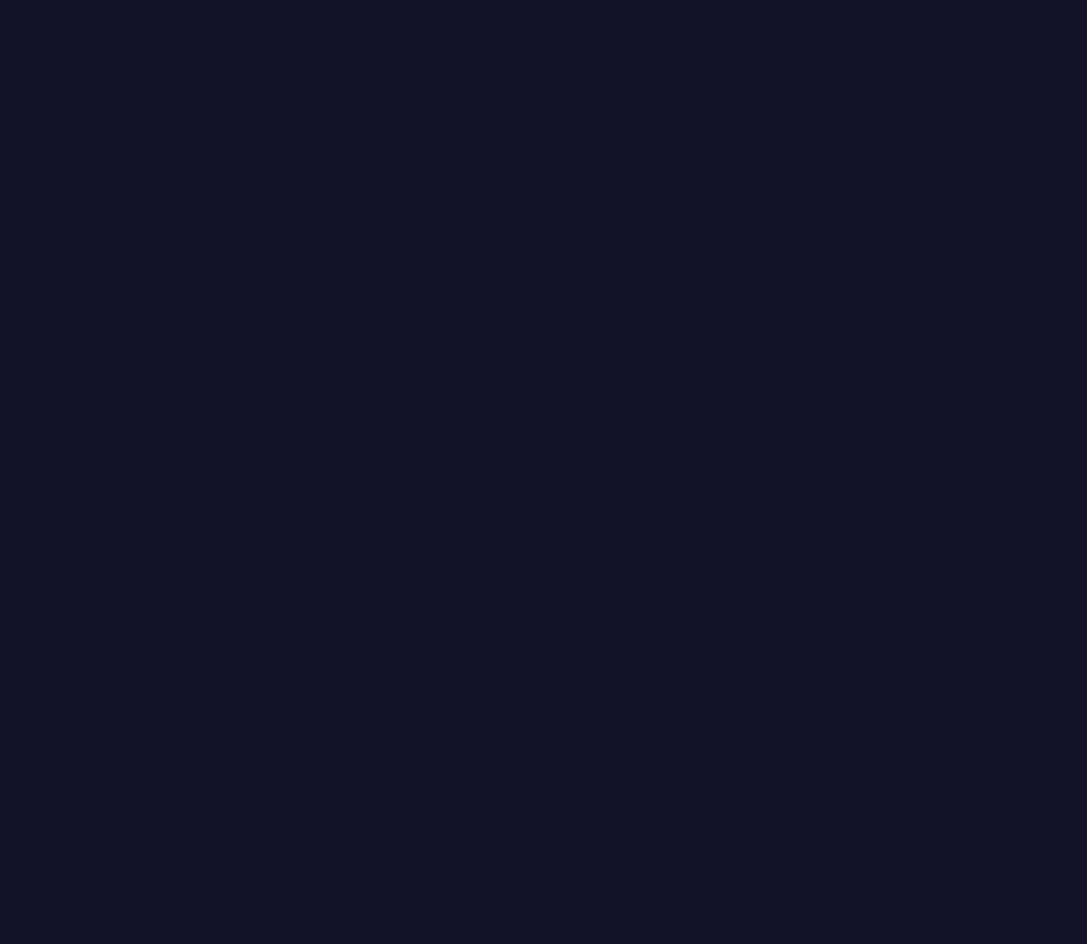
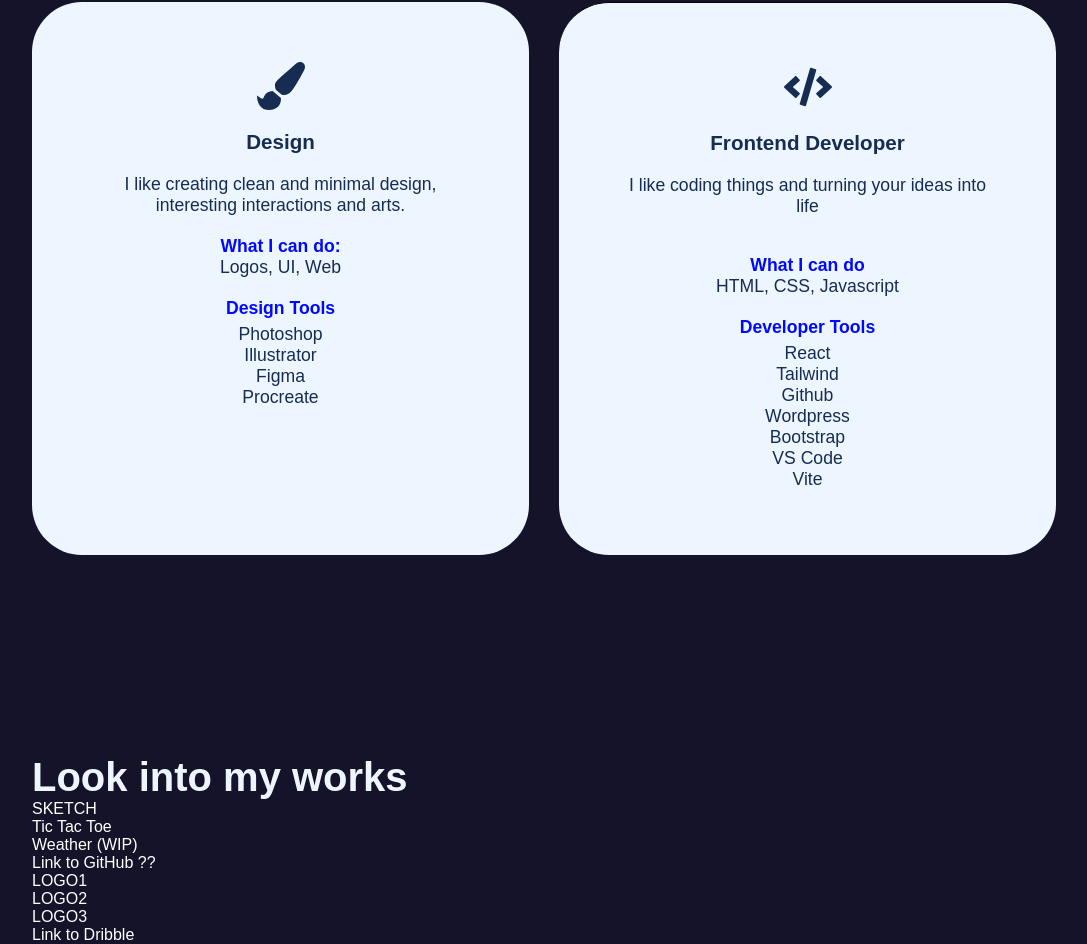
Before and after one commit to Molikuc/Portfolio, a React (Vite) app: page / in a window 1280 px wide. Shown: the part 1762-2706 px from the top of the page, without its empty margins (96-1183 px from the left). Built offline with nearby package versions, Linux system fonts and the light colour scheme.

Commit message:
Adding the Tools Section + Adding the Dribbble icon

```diff
--- a/src/App.jsx
+++ b/src/App.jsx
@@ -3,6 +3,7 @@ import Header from "./components/Header";
 import Hero from "./components/Hero";
 import About from "./components/About";
 import Tools from "./components/Tools";
+import Project from "./components/Project";
 
 function App() {
   return (
@@ -12,6 +13,7 @@ function App() {
         <Hero />
         <About />
         <Tools />
+        <Project />
       </main>
     </div>
   );
--- a/src/components/Header.jsx
+++ b/src/components/Header.jsx
@@ -1,5 +1,5 @@
 import React from "react";
-import { FaGithub, FaInstagram, FaLinkedin } from "react-icons/fa";
+import { FaGithub, FaInstagram, FaLinkedin, FaDribbble } from "react-icons/fa";
 
 function Header() {
   return (
@@ -33,6 +33,12 @@ function Header() {
               <FaGithub />
             </a>
             <a
+              className="header--socials"
+              href="https://dribbble.com/Polikuc"
+              target="_blank">
+              <FaDribbble />
+            </a>
+            <a
               href="mailto:ruiz.alexis1996@gmail.com"
               className="header--email">
               ruiz.alexis1996@gmail.com
--- /dev/null
+++ b/src/components/Project.jsx
@@ -0,0 +1,27 @@
+import React from "react";
+
+function Project() {
+  return (
+    <section className="project">
+      <h2>Look into my works</h2>
+      <div>
+        <div>SKETCH</div>
+        <div>Tic Tac Toe</div>
+        <div>Weather (WIP)</div>
+        <div>Link to GitHub ??</div>
+      </div>
+      <div>
+        <div>LOGO1</div>
+        <div>LOGO2</div>
+        <div>LOGO3</div>
+        <div>Link to Dribble</div>
+      </div>
+      <div>
+        <div>I make article of my coding path</div>
+        <div>link to DEV.to</div>
+      </div>
+    </section>
+  );
+}
+
+export default Project;
--- a/src/components/Tools.jsx
+++ b/src/components/Tools.jsx
@@ -1,10 +1,54 @@
 import React from "react";
+import { FaPaintBrush, FaCode } from "react-icons/fa";
 
 function Tools() {
   return (
     <section className="tools">
-      <h2>Tools</h2>
-      <div></div>
+      <h2>What I do</h2>
+      <div className="tools--container">
+        <div className="tools--design">
+          <FaPaintBrush className="icon" />
+          <h3>Design</h3>
+          <p>
+            I like creating clean and minimal design, interesting interactions
+            and arts.
+          </p>
+          <div>
+            <p className="blue bold">What I can do:</p>
+            <p>Logos, UI, Web</p>
+          </div>
+          <div>
+            <p className="blue bold">Design Tools</p>
+            <ul className="tools--list">
+              <li>Photoshop</li>
+              <li>Illustrator</li>
+              <li>Figma</li>
+              <li>Procreate</li>
+            </ul>
+          </div>
+        </div>
+        <div className="tools--frontend-developer">
+          <FaCode className="icon" />
+          <h3>Frontend Developer</h3>
+          <p>I like coding things and turning your ideas into life</p>
+          <div className="frontend--canDoList">
+            <p className="blue bold">What I can do</p>
+            <p>HTML, CSS, Javascript</p>
+          </div>
+          <div>
+            <p className="blue bold">Developer Tools</p>
+            <ul className="tools--list">
+              <li>React</li>
+              <li>Tailwind</li>
+              <li>Github</li>
+              <li>Wordpress</li>
+              <li>Bootstrap</li>
+              <li>VS Code</li>
+              <li>Vite</li>
+            </ul>
+          </div>
+        </div>
+      </div>
     </section>
   );
 }
--- a/src/index.css
+++ b/src/index.css
@@ -22,6 +22,14 @@
 
 body {
   background-color: #15132a;
+}
+
+.blue {
+  color: #0008ff;
+}
+
+.bold {
+  font-weight: bold;
 }
 
 header {
@@ -173,7 +181,7 @@ header {
   transition: 0.4s cubic-bezier(0.37, 0.17, 0.4, 0.79);
 }
 
-@media screen and (min-width: 760px) {
+@media screen and (min-width: 768px) {
   header {
     box-shadow: rgba(0, 0, 0, 0.35) 0px 5px 15px;
   }
@@ -207,7 +215,7 @@ header {
   }
 }
 
-@media screen and (min-width: 1300px) {
+@media screen and (min-width: 1200px) {
   .header--menu {
     padding-top: 10px;
     width: 30vw;
@@ -250,7 +258,7 @@ header {
   color: #86aace;
 }
 
-@media screen and (min-width: 1120px) {
+@media screen and (min-width: 1200px) {
   .hero {
     background: url(./images/hero.svg);
     background-repeat: no-repeat;
@@ -314,7 +322,7 @@ header {
   filter: none;
 }
 
-@media screen and (min-width: 760px) {
+@media screen and (min-width: 768px) {
   .about {
     flex-direction: row;
     flex-wrap: wrap;
@@ -334,7 +342,7 @@ header {
   }
 }
 
-@media screen and (min-width: 1120px) {
+@media screen and (min-width: 1200px) {
   .about {
     padding: 5% 20% 10%;
   }
@@ -344,10 +352,88 @@ header {
 
 .tools {
   font-family: "Poppins", sans-serif;
-  color: white;
   display: flex;
   justify-content: flex-start;
   flex-direction: column;
-  padding: 20px 10%;
-  height: 150vh;
+  padding: 100px 10%;
+  gap: 50px;
 }
+
+.tools h2 {
+  color: #edf6ff;
+  font-size: 40px;
+}
+
+.tools--container {
+  border-radius: 50px;
+  background-color: #edf6ff;
+  display: flex;
+  flex-direction: column;
+  color: #162c53;
+  text-align: center;
+  font-size: 1.1rem;
+}
+
+.tools--design,
+.tools--frontend-developer {
+  display: flex;
+  flex-direction: column;
+  justify-content: center;
+  align-items: center;
+  padding: 60px;
+  gap: 20px;
+}
+
+.tools--frontend-developer {
+  border-top: 1px solid black;
+}
+
+.icon {
+  font-size: 3rem;
+}
+
+.tools--list {
+  list-style: none;
+  margin: 0;
+  padding: 0;
+  padding: 5px 0;
+}
+
+@media screen and (min-width: 768px) {
+  .tools--container {
+    flex-direction: row;
+    background-color: #15132a;
+    gap: 30px;
+  }
+
+  .tools--design {
+    justify-content: flex-start;
+  }
+
+  .tools--design,
+  .tools--frontend-developer {
+    background-color: #edf6ff;
+    border-radius: 50px;
+    width: 50%;
+  }
+
+  .frontend--canDoList {
+    padding-top: 18px;
+  }
+}
+
+/* PROJECT  */
+
+.project {
+  font-family: "Poppins", sans-serif;
+  display: flex;
+  justify-content: flex-start;
+  flex-direction: column;
+  padding: 100px 10%;
+  color: white; /*for test */
+}
+
+.project h2 {
+  color: #edf6ff;
+  font-size: 40px;
+}
```
Also changed, not shown: 3 other files (tests, documents, lock files or other folders).
